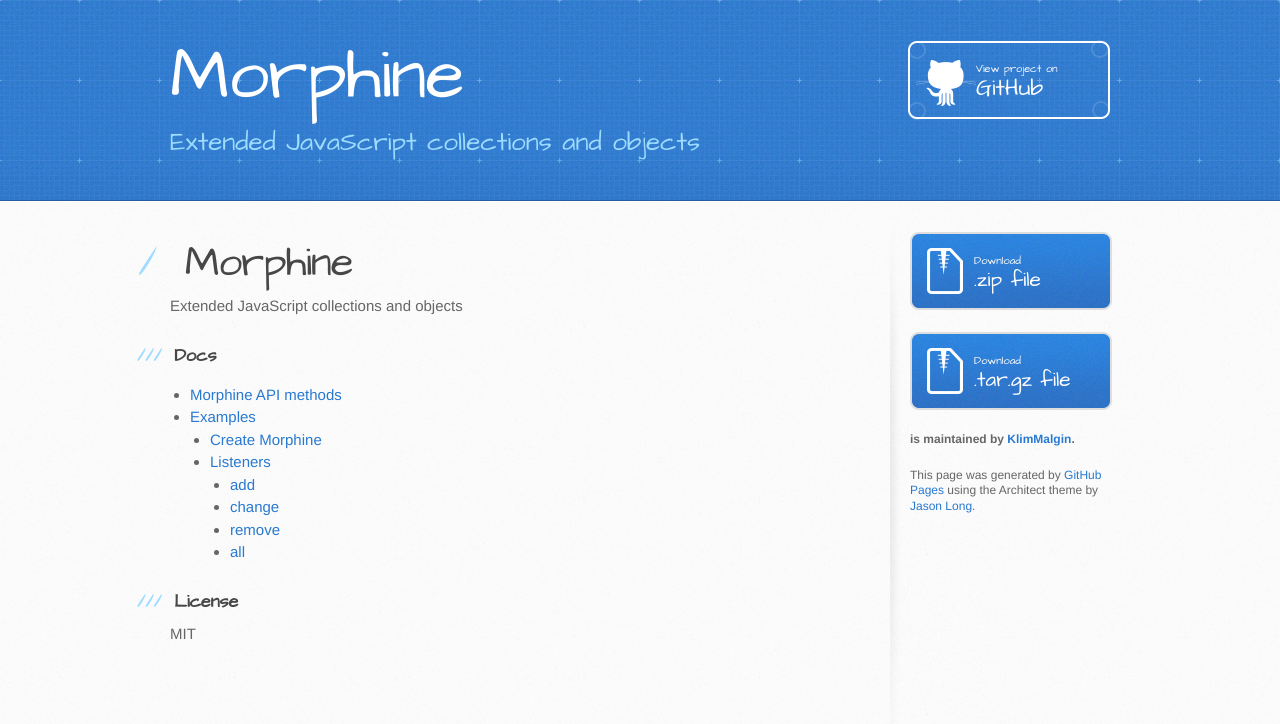
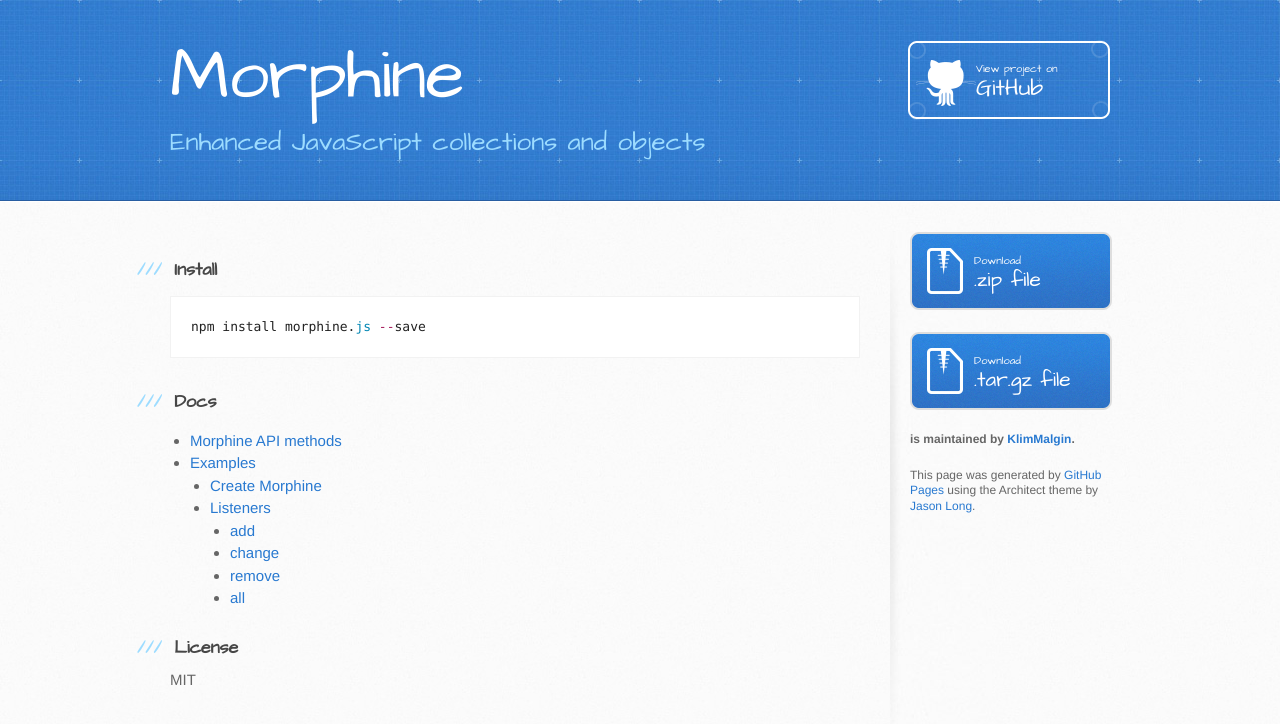
Before and after one commit to KlimMalgin/Morphine, a plain HTML site: page index.html in a window 1280 px wide. Drawn offline with Linux system fonts and the light colour scheme.

Commit message:
Create gh-pages branch via GitHub

```diff
--- a/index.html
+++ b/index.html
@@ -20,7 +20,7 @@
     <header>
       <div class="inner">
         <h1>Morphine</h1>
-        <h2>Extended JavaScript collections and objects</h2>
+        <h2>Enhanced JavaScript collections and objects</h2>
         <a href="https://github.com/KlimMalgin/Morphine" class="button"><small>View project on</small> GitHub</a>
       </div>
     </header>
@@ -28,10 +28,10 @@
     <div id="content-wrapper">
       <div class="inner clearfix">
         <section id="main-content">
-          <h1>
-<a id="morphine" class="anchor" href="#morphine" aria-hidden="true"><span class="octicon octicon-link"></span></a>Morphine</h1>
+          <h3>
+<a id="install" class="anchor" href="#install" aria-hidden="true"><span class="octicon octicon-link"></span></a>Install</h3>
 
-<p>Extended JavaScript collections and objects</p>
+<div class="highlight highlight-js"><pre>npm install morphine.<span class="pl-c1">js</span> <span class="pl-k">--</span>save</pre></div>
 
 <h3>
 <a id="docs" class="anchor" href="#docs" aria-hidden="true"><span class="octicon octicon-link"></span></a>Docs</h3>
```
Also changed, not shown: params.json (+1 -1 lines).
